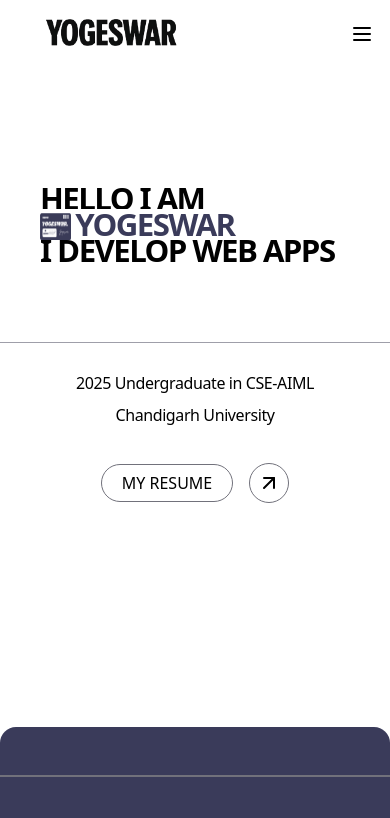
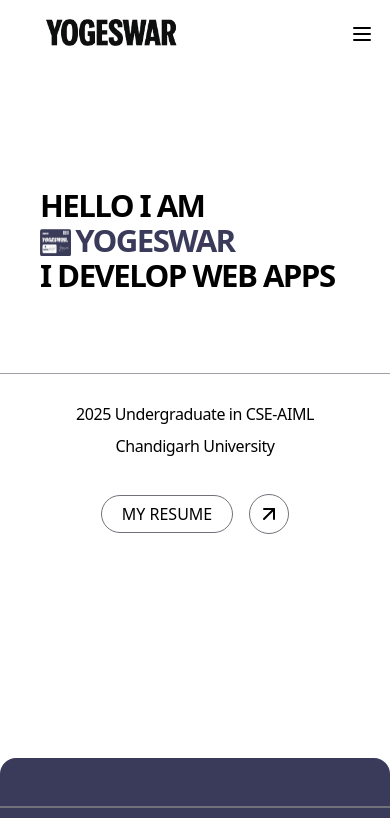
Before and after one commit to Yogeswar03/Yogeswar-Portfolio, a React (Vite) app: page / in a window 390 px wide. Shown: the top 818 px of the page. Built offline with nearby package versions, Linux system fonts and the light colour scheme.

Commit message:
Update Landing.jsx

```diff
--- a/src/components/Landing.jsx
+++ b/src/components/Landing.jsx
@@ -19,7 +19,7 @@ function Landing() {
                     <img src="/image.png" alt="yogi" className='w-full h-full ' />
                   </motion.div>
                 )}
-                <h1 className={`leading-[5.5vw] uppercase tracking-tighter px-4 font-bold ${index === 1 ? "text-[#3A3B5A]" : ""}`}>
+                <h1 className={`leading-[9vw]   lg:leading-[5.5vw] uppercase tracking-tighter px-4 font-bold ${index === 1 ? "text-[#3A3B5A]" : ""}`}>
                   {item}
                 </h1>
               </div>
```
